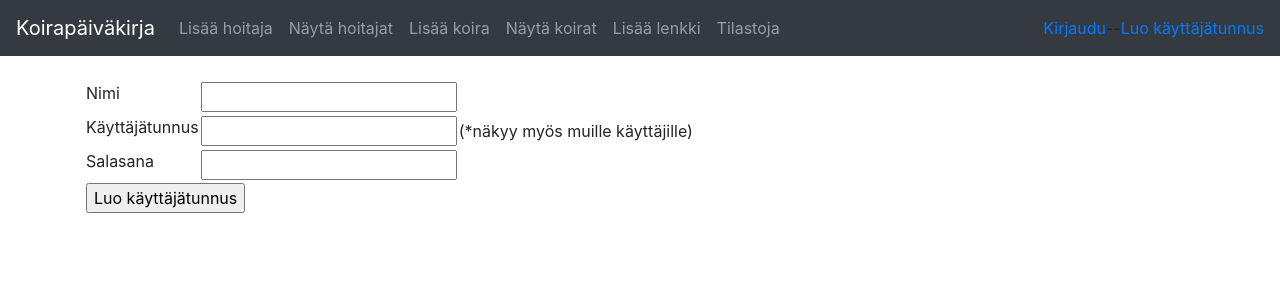
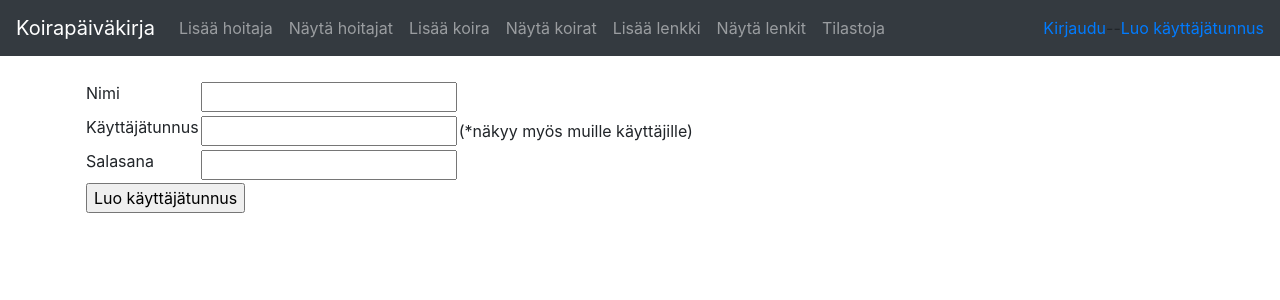
Before and after one commit to hannajan/Koirapaivakirja, a Flask app: page /auth/register in a window 1280 px wide. Shown: the top 300 px of the page. Run offline with Flask 2, Linux system fonts and the light colour scheme; some libraries are stand-ins or nearby versions.

Commit message:
Lenkkien listaukselle lisätty linkki navigointipalkkiin

```diff
--- a/application/templates/layout.html
+++ b/application/templates/layout.html
@@ -31,8 +31,12 @@
                 <a class="nav-link" href="{{ url_for('walks_form') }}">Lisää lenkki</a>
             </li>
             <li>
+              <a class="nav-link" href="{{ url_for('walks_index') }}">Näytä lenkit</a>
+            </li>
+            <li>
                 <a class="nav-link" href="{{ url_for('account_stat') }}">Tilastoja</a>
             </li>
+
           </ul>
           <div class="form-inline mt-2 mt-md-0">
             {% if current_user.is_authenticated %}
```
